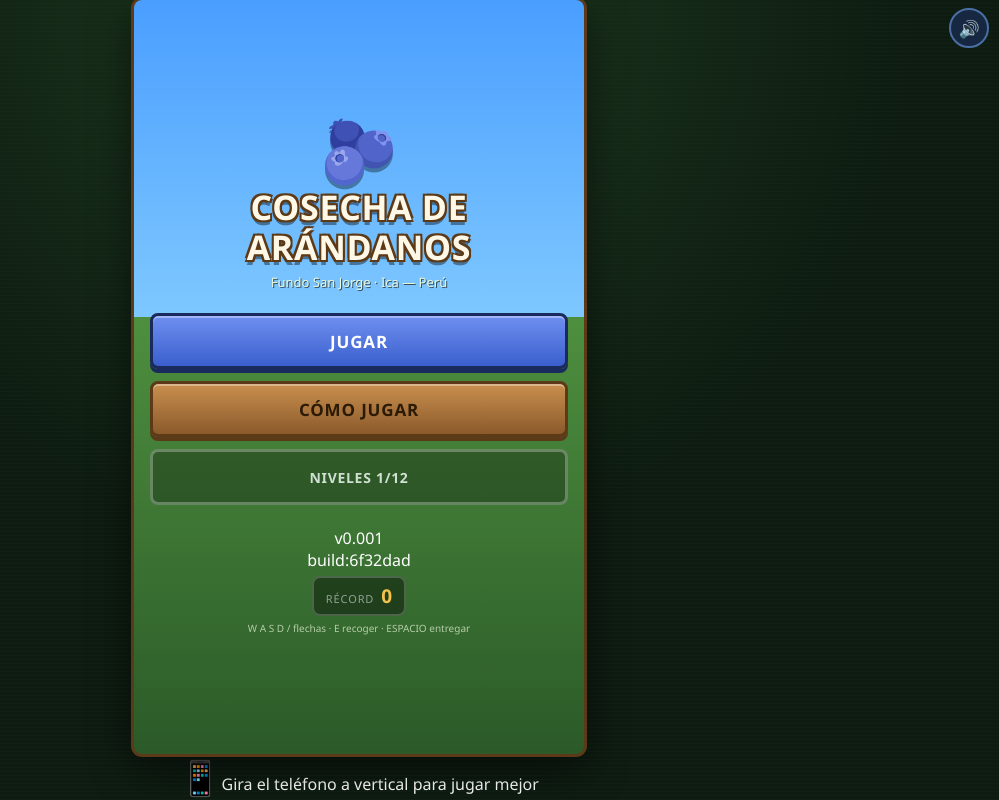
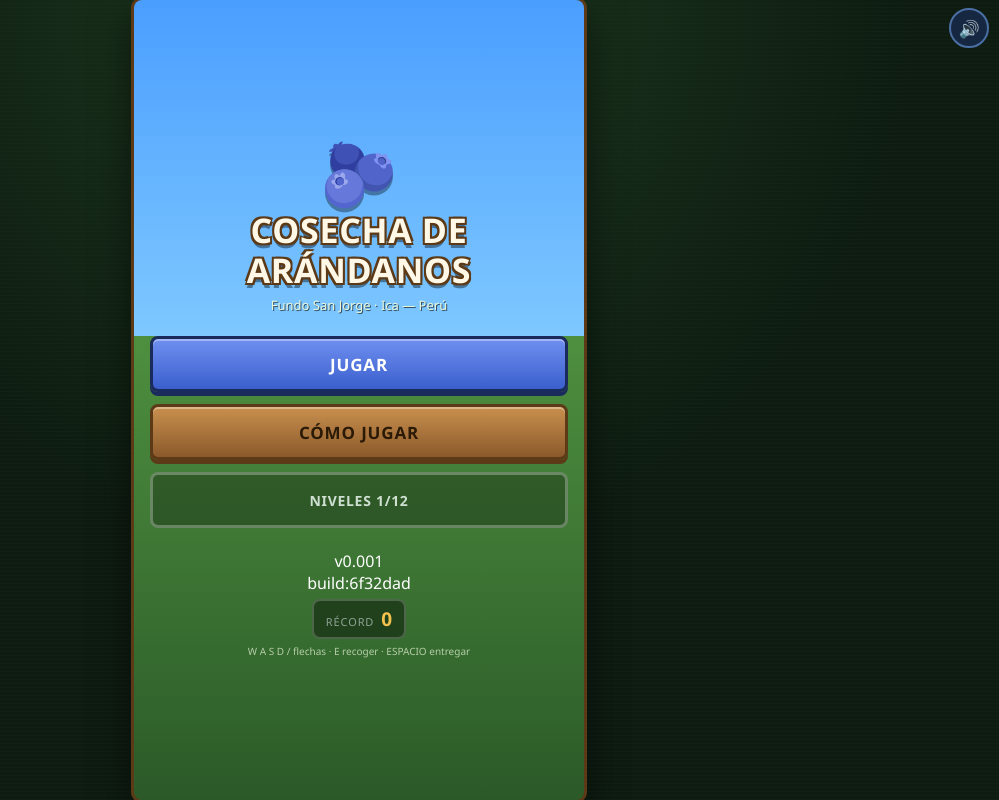
Before and after one commit to anapse/cosecha-de-arandanos, a React (Vite) app: page / in a window 1280 px wide. Shown: the whole page, without its empty margins (281-1280 px from the left). Built offline with nearby package versions, Linux system fonts and the light colour scheme.

Commit message:
fix: 25/50/25 composition, HUD overlay, remove rotate hint, 5 rows fixed

```diff
--- a/src/app/App.jsx
+++ b/src/app/App.jsx
@@ -95,11 +95,7 @@ export default function App() {
         )}
       </div>
 
-      {/* ---------- Aviso de rotación en móvil apaisado ---------- */}
-      <div className="rotate-hint" aria-hidden="true">
-        <span style={{ fontSize: '34px' }}>📱</span>
-        <span>Gira el teléfono a vertical para jugar mejor</span>
-      </div>
+
     </div>
   );
 }
--- a/src/styles/responsive.css
+++ b/src/styles/responsive.css
@@ -144,28 +144,3 @@
 
 /* Escritorio con poca altura (portátiles pequeños) */
 }
-
-/* ============================================================
-   ORIENTACIÓN: aviso opcional en móvil apaisado muy bajo
-   ============================================================ */
-.rotate-hint {
-  position: fixed;
-  inset: 0;
-  display: none;
-  align-items: center;
-  justify-content: center;
-  flex-direction: column;
-  gap: var(--sp-3);
-  background: rgba(13, 27, 16, 0.94);
-  z-index: 100;
-  text-align: center;
-  padding: var(--sp-5);
-  font-size: var(--fs-body);
-  color: var(--c-text-soft);
-}
-
-@media (max-height: 420px) and (orientation: landscape) {
-  .rotate-hint {
-    display: flex;
-  }
-}
```
Also changed, not shown: src/game/map/composition.js (+43 -49 lines).
